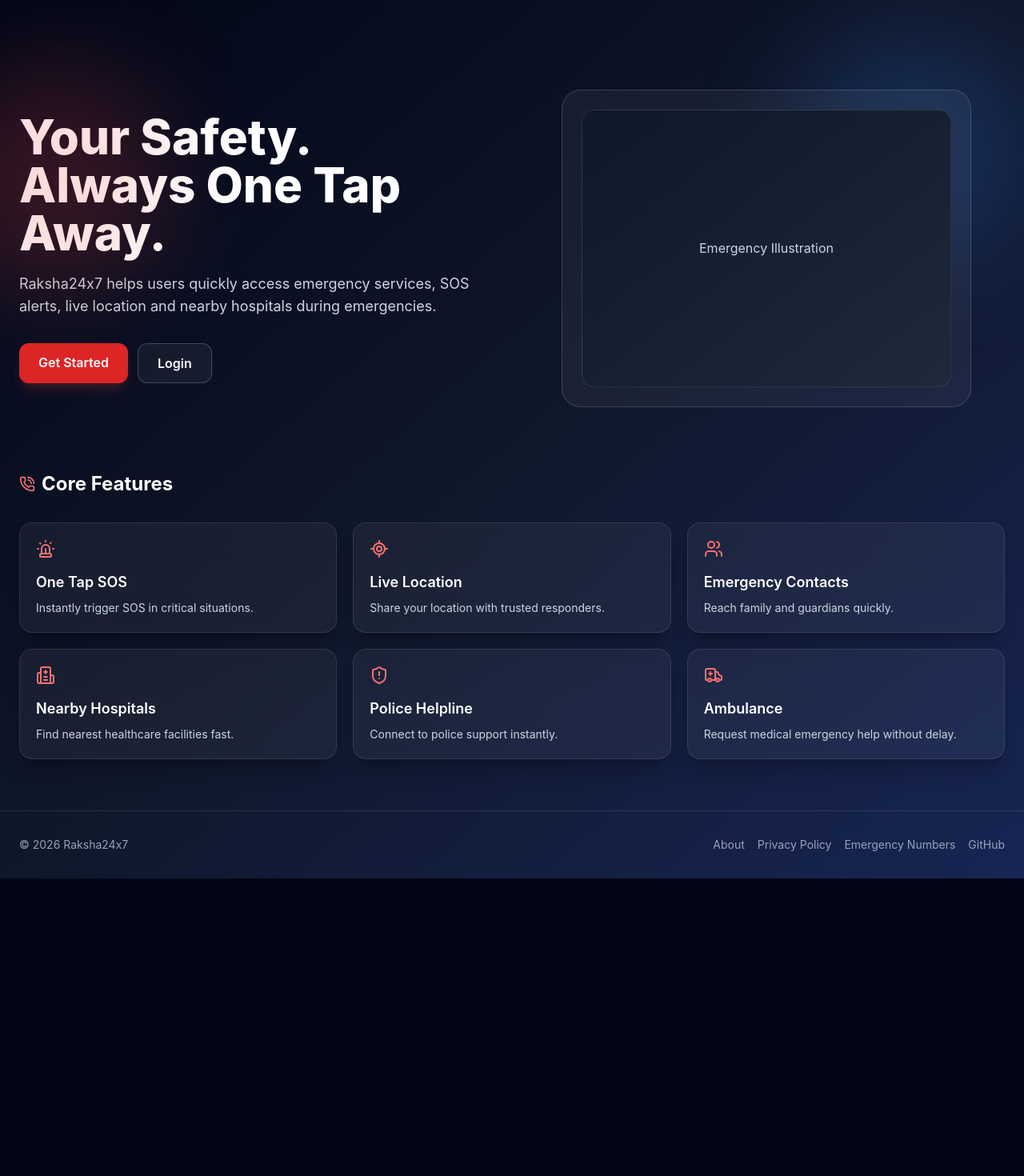
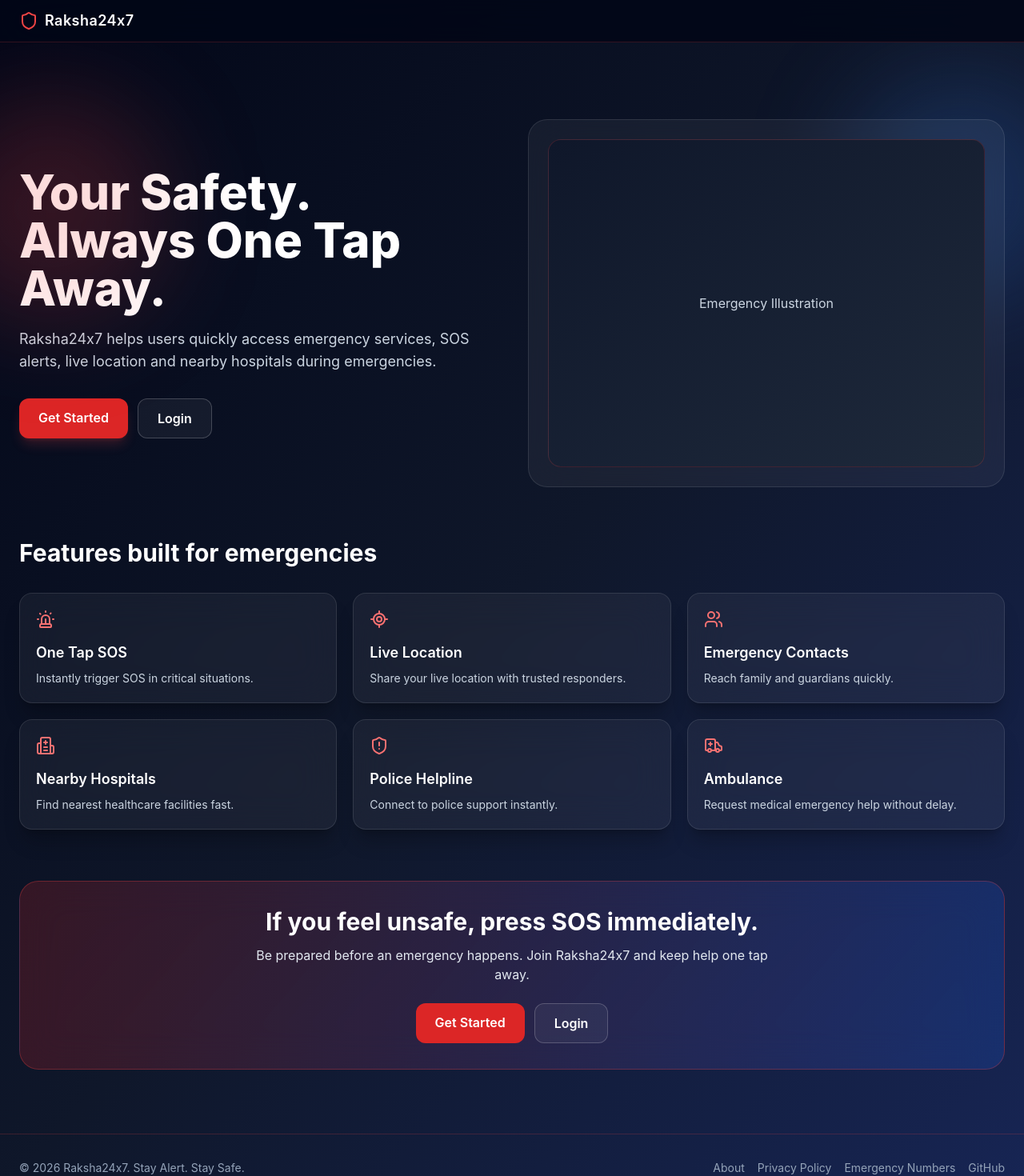
Before and after one commit to moinkhan-2022/Raksha24x7, a React (Vite) app in the folder client/: page / in a window 1280 px wide. Shown: the top 1470 px of the page at 80% size. Before the commit the page ends 1098 px from the top, so only its background shows below. Built offline with nearby package versions, Linux system fonts and the light colour scheme.

Commit message:
fix(module-3): implement landing/dashboard UI only with required components and App routes

```diff
--- a/client/src/App.jsx
+++ b/client/src/App.jsx
@@ -6,10 +6,6 @@ import AuthLayout from './components/AuthLayout';
 import LandingPage from './pages/LandingPage';
 import Dashboard from './pages/Dashboard';
 import { useAuth } from './context/AuthContext';
-
-function Stub({ title }) {
-  return <div className="p-8 text-xl">{title}</div>;
-}
 
 function App() {
   const { user } = useAuth();
@@ -22,15 +18,12 @@ function App() {
       </Route>
 
       <Route path="/" element={<LandingPage />} />
-      <Route path="/emergency-numbers" element={<Stub title="Emergency Numbers (Public)" />} />
-      <Route path="/safety-tips" element={<Stub title="Safety Tips (Public)" />} />
-      <Route path="/about" element={<Stub title="About (Public)" />} />
-      <Route path="/contact" element={<Stub title="Contact (Public)" />} />
+      <Route path="/dashboard" element={<ProtectedRoute><Dashboard /></ProtectedRoute>} />
 
-      <Route path="/dashboard" element={<ProtectedRoute><Dashboard /></ProtectedRoute>} />
-      {['/profile', '/sos', '/emergency-contacts', '/live-location', '/nearby-services', '/google-maps'].map((path) => (
-        <Route key={path} path={path} element={<ProtectedRoute><Stub title={`${path.slice(1)} (Protected)`} /></ProtectedRoute>} />
-      ))}
+      <Route path="/emergency-numbers" element={<LandingPage />} />
+      <Route path="/safety-tips" element={<LandingPage />} />
+      <Route path="/about" element={<LandingPage />} />
+      <Route path="/contact" element={<LandingPage />} />
 
       <Route path="*" element={<Navigate to={user ? '/dashboard' : '/'} replace />} />
     </Routes>
--- /dev/null
+++ b/client/src/components/CTASection.jsx
@@ -0,0 +1,24 @@
+import { motion } from 'framer-motion';
+import { Link } from 'react-router-dom';
+
+function CTASection() {
+  return (
+    <section className="px-4 pb-20 md:px-6">
+      <motion.div
+        initial={{ opacity: 0, y: 12 }}
+        whileInView={{ opacity: 1, y: 0 }}
+        viewport={{ once: true }}
+        className="mx-auto max-w-7xl rounded-3xl border border-red-500/30 bg-gradient-to-r from-red-600/20 to-blue-600/20 p-8 text-center backdrop-blur-xl"
+      >
+        <h3 className="text-2xl font-bold text-white md:text-3xl">If you feel unsafe, press SOS immediately.</h3>
+        <p className="mx-auto mt-3 max-w-2xl text-slate-200">Be prepared before an emergency happens. Join Raksha24x7 and keep help one tap away.</p>
+        <div className="mt-6 flex justify-center gap-3">
+          <Link to="/register" className="rounded-xl bg-red-600 px-6 py-3 font-semibold text-white hover:bg-red-500">Get Started</Link>
+          <Link to="/login" className="rounded-xl border border-white/20 bg-white/5 px-6 py-3 font-semibold text-white hover:bg-white/10">Login</Link>
+        </div>
+      </motion.div>
+    </section>
+  );
+}
+
+export default CTASection;
--- /dev/null
+++ b/client/src/components/FeaturesSection.jsx
@@ -0,0 +1,40 @@
+import { motion } from 'framer-motion';
+import { Ambulance, Hospital, LocateFixed, ShieldAlert, Siren, Users } from 'lucide-react';
+
+const features = [
+  { icon: Siren, title: 'One Tap SOS', description: 'Instantly trigger SOS in critical situations.' },
+  { icon: LocateFixed, title: 'Live Location', description: 'Share your live location with trusted responders.' },
+  { icon: Users, title: 'Emergency Contacts', description: 'Reach family and guardians quickly.' },
+  { icon: Hospital, title: 'Nearby Hospitals', description: 'Find nearest healthcare facilities fast.' },
+  { icon: ShieldAlert, title: 'Police Helpline', description: 'Connect to police support instantly.' },
+  { icon: Ambulance, title: 'Ambulance', description: 'Request medical emergency help without delay.' }
+];
+
+function FeaturesSection() {
+  return (
+    <section className="px-4 pb-16 md:px-6">
+      <div className="mx-auto max-w-7xl">
+        <h2 className="mb-8 text-2xl font-bold text-white md:text-3xl">Features built for emergencies</h2>
+        <div className="grid gap-5 sm:grid-cols-2 lg:grid-cols-3">
+          {features.map((f, i) => (
+            <motion.div
+              key={f.title}
+              initial={{ opacity: 0, y: 14 }}
+              whileInView={{ opacity: 1, y: 0 }}
+              viewport={{ once: true }}
+              transition={{ delay: i * 0.05 }}
+              whileHover={{ y: -6 }}
+              className="rounded-2xl border border-white/10 bg-white/5 p-5 shadow-xl shadow-black/20 backdrop-blur-xl"
+            >
+              <f.icon className="mb-4 h-6 w-6 text-red-400" />
+              <h3 className="text-lg font-semibold text-white">{f.title}</h3>
+              <p className="mt-2 text-sm text-slate-300">{f.description}</p>
+            </motion.div>
+          ))}
+        </div>
+      </div>
+    </section>
+  );
+}
+
+export default FeaturesSection;
--- a/client/src/components/Footer.jsx
+++ b/client/src/components/Footer.jsx
@@ -2,10 +2,10 @@ import { Link } from 'react-router-dom';
 
 function Footer() {
   return (
-    <footer className="border-t border-white/10 px-4 py-8 md:px-6">
-      <div className="mx-auto flex max-w-7xl flex-wrap items-center justify-between gap-4 text-sm text-slate-400">
-        <p>© {new Date().getFullYear()} Raksha24x7</p>
-        <div className="flex flex-wrap gap-4">
+    <footer className="border-t border-red-500/20 px-4 py-8 md:px-6">
+      <div className="mx-auto flex max-w-7xl flex-col items-center justify-between gap-4 text-sm text-slate-400 sm:flex-row">
+        <p>© {new Date().getFullYear()} Raksha24x7. Stay Alert. Stay Safe.</p>
+        <div className="flex flex-wrap justify-center gap-4">
           <Link to="/about" className="hover:text-white">About</Link>
           <Link to="/privacy" className="hover:text-white">Privacy Policy</Link>
           <Link to="/emergency-numbers" className="hover:text-white">Emergency Numbers</Link>
--- /dev/null
+++ b/client/src/components/HeroSection.jsx
@@ -0,0 +1,34 @@
+import { motion } from 'framer-motion';
+import { Link } from 'react-router-dom';
+
+function HeroSection() {
+  return (
+    <section className="relative overflow-hidden px-4 pb-16 pt-20 md:px-6 md:pt-24">
+      <div className="absolute -left-20 top-16 h-72 w-72 rounded-full bg-red-500/20 blur-3xl" />
+      <div className="absolute -right-16 top-10 h-72 w-72 rounded-full bg-blue-500/20 blur-3xl" />
+
+      <div className="mx-auto grid max-w-7xl items-center gap-10 lg:grid-cols-2">
+        <motion.div initial={{ opacity: 0, y: 18 }} animate={{ opacity: 1, y: 0 }} transition={{ duration: 0.7 }}>
+          <h1 className="text-4xl font-extrabold leading-tight text-white sm:text-5xl md:text-6xl">
+            Your Safety.<br />Always One Tap Away.
+          </h1>
+          <p className="mt-5 max-w-xl text-slate-300 md:text-lg">
+            Raksha24x7 helps users quickly access emergency services, SOS alerts, live location and nearby hospitals during emergencies.
+          </p>
+          <div className="mt-8 flex flex-wrap gap-3">
+            <Link to="/register" className="rounded-xl bg-red-600 px-6 py-3 font-semibold text-white shadow-lg shadow-red-500/20 hover:bg-red-500">Get Started</Link>
+            <Link to="/login" className="rounded-xl border border-white/20 bg-white/5 px-6 py-3 font-semibold text-white hover:bg-white/10">Login</Link>
+          </div>
+        </motion.div>
+
+        <motion.div initial={{ opacity: 0, scale: 0.95 }} animate={{ opacity: 1, scale: 1 }} transition={{ duration: 0.7, delay: 0.1 }} className="rounded-3xl border border-white/10 bg-white/5 p-6 backdrop-blur-xl">
+          <div className="aspect-[4/3] rounded-2xl border border-red-500/20 bg-gradient-to-br from-slate-900 to-slate-800 p-6">
+            <div className="grid h-full place-content-center text-center text-slate-300">Emergency Illustration</div>
+          </div>
+        </motion.div>
+      </div>
+    </section>
+  );
+}
+
+export default HeroSection;
--- a/client/src/components/Navbar.jsx
+++ b/client/src/components/Navbar.jsx
@@ -1,25 +1,37 @@
+import { motion } from 'framer-motion';
 import { Bell, LogOut, Shield, UserCircle2 } from 'lucide-react';
 import { useAuth } from '../context/AuthContext';
 
-function Navbar() {
-  const { logout } = useAuth();
+function Navbar({ dashboard = false }) {
+  const { logout, user } = useAuth();
 
   return (
-    <header className="sticky top-0 z-40 border-b border-white/10 bg-slate-950/80 backdrop-blur-xl">
+    <motion.header
+      initial={{ y: -16, opacity: 0 }}
+      animate={{ y: 0, opacity: 1 }}
+      className="sticky top-0 z-40 border-b border-red-500/20 bg-slate-950/85 backdrop-blur-xl"
+    >
       <div className="mx-auto flex max-w-7xl items-center justify-between px-4 py-3 md:px-6">
-        <div className="flex items-center gap-2 text-white">
+        <div className="flex items-center gap-2">
           <Shield className="h-6 w-6 text-red-500" />
-          <span className="text-lg font-semibold tracking-wide">Raksha24x7</span>
+          <span className="text-lg font-semibold tracking-wide text-white">Raksha24x7</span>
         </div>
-        <div className="flex items-center gap-2">
-          <button className="rounded-xl border border-white/10 bg-white/5 p-2 text-slate-200 hover:bg-white/10"><Bell className="h-5 w-5" /></button>
-          <button className="rounded-xl border border-white/10 bg-white/5 p-2 text-slate-200 hover:bg-white/10"><UserCircle2 className="h-5 w-5" /></button>
-          <button onClick={logout} className="inline-flex items-center gap-2 rounded-xl bg-red-600 px-3 py-2 text-sm font-medium text-white hover:bg-red-500">
-            <LogOut className="h-4 w-4" /> Logout
-          </button>
-        </div>
+
+        {dashboard ? (
+          <div className="flex items-center gap-2">
+            <button className="rounded-xl border border-white/10 bg-white/5 p-2 text-slate-200 hover:bg-white/10"><Bell className="h-5 w-5" /></button>
+            <div className="hidden items-center gap-2 rounded-xl border border-white/10 bg-white/5 px-3 py-2 sm:flex">
+              <UserCircle2 className="h-5 w-5 text-slate-200" />
+              <span className="max-w-24 truncate text-sm text-slate-200">{user?.name || 'User'}</span>
+            </div>
+            <button onClick={logout} className="inline-flex items-center gap-2 rounded-xl bg-red-600 px-3 py-2 text-sm font-medium text-white hover:bg-red-500">
+              <LogOut className="h-4 w-4" />
+              <span className="hidden sm:inline">Logout</span>
+            </button>
+          </div>
+        ) : null}
       </div>
-    </header>
+    </motion.header>
   );
 }
 
--- a/client/src/pages/Dashboard.jsx
+++ b/client/src/pages/Dashboard.jsx
@@ -1,9 +1,6 @@
-import { LifeBuoy, LocateFixed, MapPinned, PhoneCall, Shield, ShieldCheck, Users } from 'lucide-react';
 import { motion } from 'framer-motion';
+import { LifeBuoy, LocateFixed, MapPinned, PhoneCall, ShieldCheck, Users } from 'lucide-react';
 import Navbar from '../components/Navbar';
-import DashboardCard from '../components/DashboardCard';
-import SOSButton from '../components/SOSButton';
-import { useAuth } from '../context/AuthContext';
 
 const cards = [
   { icon: LifeBuoy, title: 'SOS', subtitle: 'Trigger immediate emergency alert' },
@@ -14,23 +11,36 @@ const cards = [
   { icon: ShieldCheck, title: 'Safety Tips', subtitle: 'Read practical safety guidance' }
 ];
 
+function CardSkeleton() {
+  return <div className="h-28 animate-pulse rounded-2xl border border-white/10 bg-white/5" />;
+}
+
 function Dashboard() {
-  const { user } = useAuth();
-
   return (
     <div className="min-h-screen bg-gradient-to-br from-slate-950 via-slate-900 to-blue-950">
-      <Navbar />
+      <Navbar dashboard />
       <main className="mx-auto max-w-7xl px-4 py-6 md:px-6">
         <motion.section initial={{ opacity: 0, y: 10 }} animate={{ opacity: 1, y: 0 }} className="rounded-2xl border border-white/10 bg-white/5 p-6 backdrop-blur-xl">
-          <h1 className="text-2xl font-bold text-white">Hello, {user?.name || 'User'} 👋</h1>
+          <h1 className="text-2xl font-bold text-white">Dashboard</h1>
           <p className="mt-2 text-slate-300">Stay Safe. Emergency help is always available.</p>
         </motion.section>
 
         <section className="mt-6 grid gap-4 sm:grid-cols-2 lg:grid-cols-3">
-          {cards.map((c) => <DashboardCard key={c.title} {...c} />)}
+          {cards.map((c) => (
+            <motion.button key={c.title} whileHover={{ y: -4 }} className="w-full rounded-2xl border border-white/10 bg-white/5 p-5 text-left backdrop-blur-xl hover:bg-white/10">
+              <c.icon className="mb-3 h-6 w-6 text-blue-300" />
+              <p className="font-semibold text-white">{c.title}</p>
+              <p className="mt-1 text-sm text-slate-300">{c.subtitle}</p>
+            </motion.button>
+          ))}
         </section>
 
-        <SOSButton />
+        <div className="flex justify-center py-8">
+          <motion.button animate={{ scale: [1, 1.05, 1] }} transition={{ duration: 1.6, repeat: Infinity }} className="relative h-40 w-40 rounded-full bg-red-600 text-3xl font-extrabold text-white shadow-2xl shadow-red-600/40">
+            <span className="absolute inset-0 animate-ping rounded-full bg-red-500/30" />
+            <span className="relative">SOS</span>
+          </motion.button>
+        </div>
 
         <section className="grid gap-4 lg:grid-cols-2">
           <div className="rounded-2xl border border-white/10 bg-white/5 p-6 backdrop-blur-xl">
@@ -38,11 +48,12 @@ function Dashboard() {
             <p className="mt-3 text-slate-300">No emergency activity yet.</p>
           </div>
           <div className="rounded-2xl border border-red-500/40 bg-red-500/10 p-6 backdrop-blur-xl">
-            <div className="flex items-start gap-3">
-              <Shield className="mt-1 h-5 w-5 text-red-400" />
-              <p className="text-red-100">If you feel unsafe, press SOS immediately.</p>
-            </div>
+            <p className="text-red-100">If you feel unsafe, press SOS immediately.</p>
           </div>
+        </section>
+
+        <section className="mt-6 grid gap-4 sm:grid-cols-2 lg:grid-cols-3">
+          <CardSkeleton /><CardSkeleton /><CardSkeleton />
         </section>
       </main>
     </div>
--- a/client/src/pages/LandingPage.jsx
+++ b/client/src/pages/LandingPage.jsx
@@ -1,29 +1,16 @@
-import { Ambulance, Hospital, LocateFixed, PhoneCall, ShieldAlert, Siren, Users } from 'lucide-react';
-import Hero from '../components/Hero';
-import FeatureCard from '../components/FeatureCard';
+import Navbar from '../components/Navbar';
 import Footer from '../components/Footer';
-
-const features = [
-  { icon: Siren, title: 'One Tap SOS', description: 'Instantly trigger SOS in critical situations.' },
-  { icon: LocateFixed, title: 'Live Location', description: 'Share your location with trusted responders.' },
-  { icon: Users, title: 'Emergency Contacts', description: 'Reach family and guardians quickly.' },
-  { icon: Hospital, title: 'Nearby Hospitals', description: 'Find nearest healthcare facilities fast.' },
-  { icon: ShieldAlert, title: 'Police Helpline', description: 'Connect to police support instantly.' },
-  { icon: Ambulance, title: 'Ambulance', description: 'Request medical emergency help without delay.' }
-];
+import HeroSection from '../components/HeroSection';
+import FeaturesSection from '../components/FeaturesSection';
+import CTASection from '../components/CTASection';
 
 function LandingPage() {
   return (
     <div className="min-h-screen bg-gradient-to-br from-slate-950 via-slate-900 to-blue-950">
-      <Hero />
-      <section className="px-4 pb-16 md:px-6">
-        <div className="mx-auto max-w-7xl">
-          <div className="mb-8 flex items-center gap-2 text-white"><PhoneCall className="h-5 w-5 text-red-400" /><h2 className="text-2xl font-bold">Core Features</h2></div>
-          <div className="grid gap-5 sm:grid-cols-2 lg:grid-cols-3">
-            {features.map((f) => <FeatureCard key={f.title} {...f} />)}
-          </div>
-        </div>
-      </section>
+      <Navbar />
+      <HeroSection />
+      <FeaturesSection />
+      <CTASection />
       <Footer />
     </div>
   );
```
